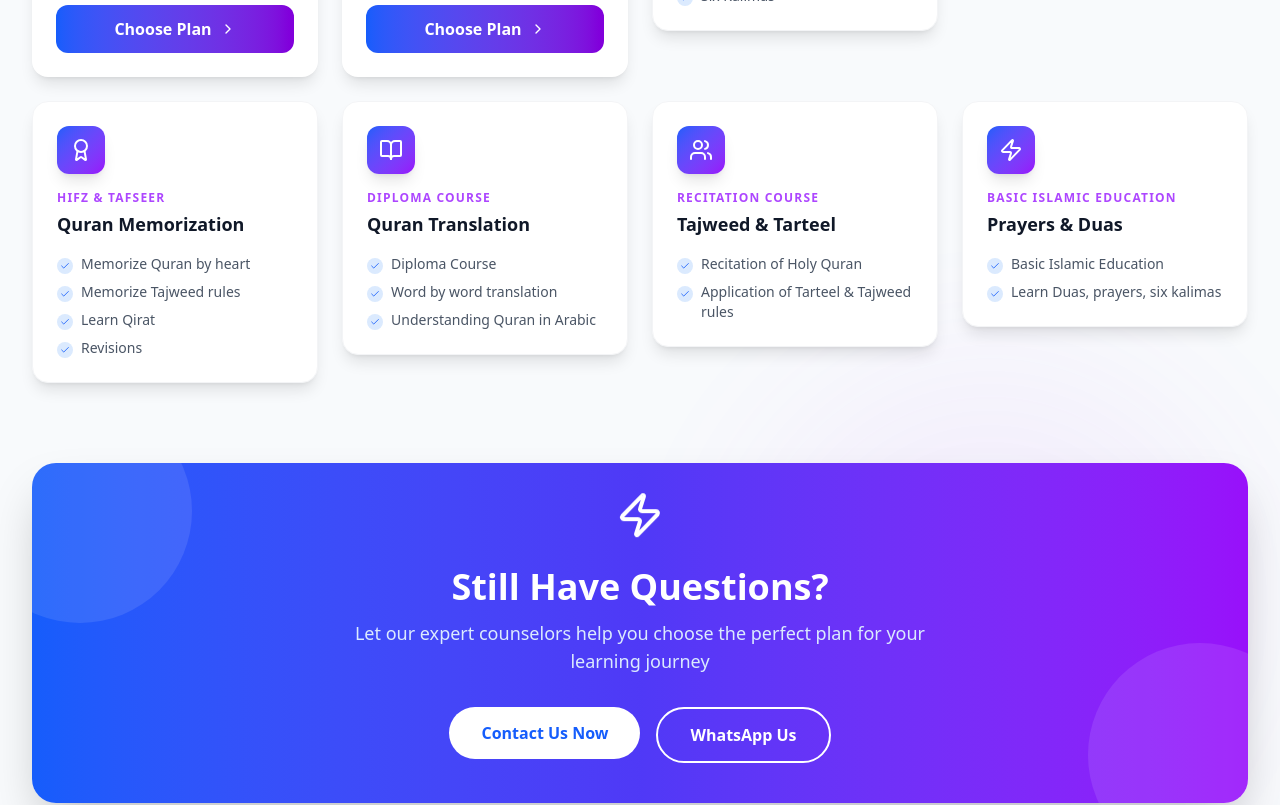
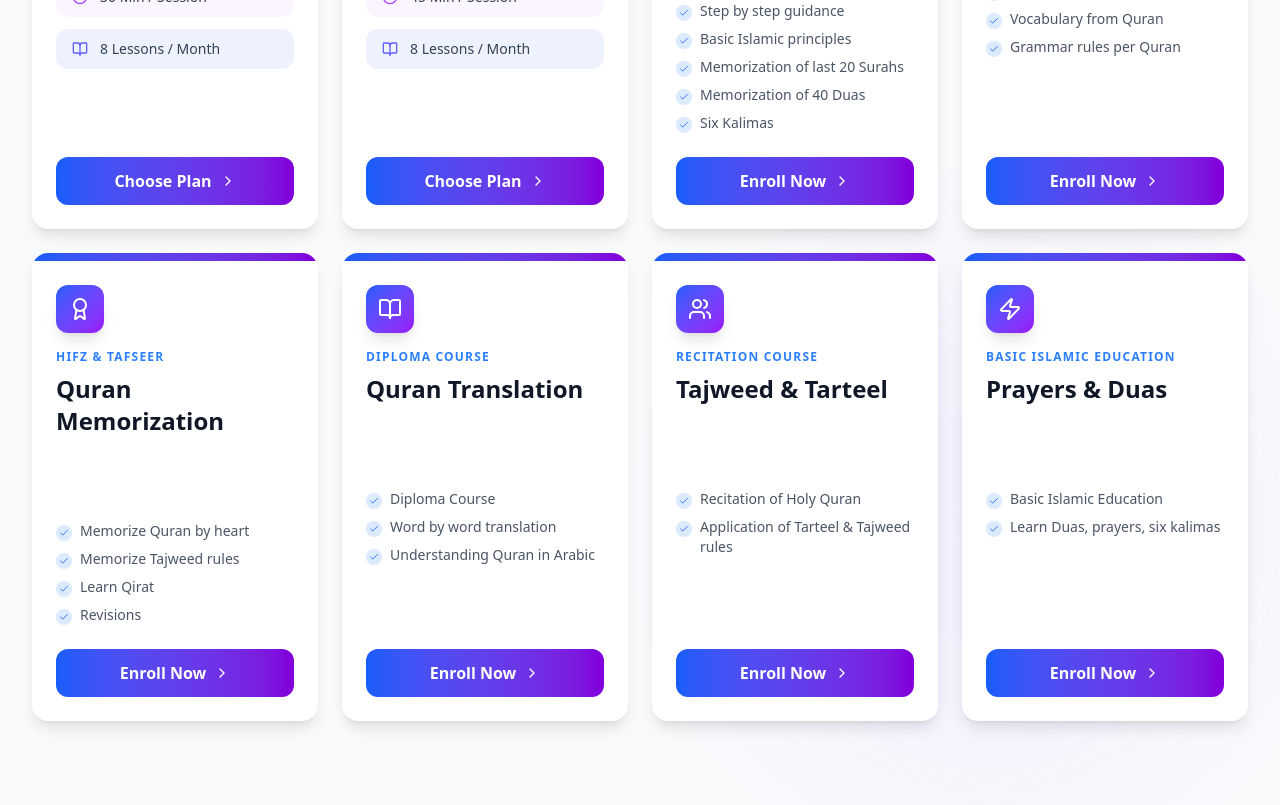
Before and after one commit to imama-ansari14/Quran-Sabaq, a React (Vite) app: page / in a window 1280 px wide. Shown: the part 3360-4165 px from the top of the page. Built offline with nearby package versions, Linux system fonts and the light colour scheme.

Commit message:
Updated prices and colors in Fees component

```diff
--- a/src/components/Fees.jsx
+++ b/src/components/Fees.jsx
@@ -21,8 +21,8 @@ const arabicPlans = [
     frequency: "2 Days Every Week",
     duration: "30 Min / Session",
     lessons: "8 Lessons / Month",
-    priceUSD: "$39",
-    priceGBP: "£25",
+    priceUSD: "$37",
+    priceGBP: "£29",
     color: "from-blue-600 to-purple-700",
   },
   {
@@ -31,8 +31,8 @@ const arabicPlans = [
     frequency: "3 Days Every Week",
     duration: "30 Min / Session",
     lessons: "12 Lessons / Month",
-    priceUSD: "$45",
-    priceGBP: "£30",
+    priceUSD: "$50",
+    priceGBP: "£38",
     color: "from-blue-600 to-purple-700",
     popular: true,
   },
@@ -42,8 +42,8 @@ const arabicPlans = [
     frequency: "4 Days Every Week",
     duration: "30 Min / Session",
     lessons: "16 Lessons / Month",
-    priceUSD: "$59",
-    priceGBP: "£35",
+    priceUSD: "$65",
+    priceGBP: "£50",
     color: "from-blue-600 to-purple-700",
   },
   {
@@ -52,8 +52,8 @@ const arabicPlans = [
     frequency: "5 Days Every Week",
     duration: "30 Min / Session",
     lessons: "20 Lessons / Month",
-    priceUSD: "$69",
-    priceGBP: "£39",
+    priceUSD: "$78",
+    priceGBP: "£58",
     color: "from-blue-600 to-purple-700",
   },
 ];
@@ -65,8 +65,8 @@ const weekendPlans = [
     frequency: "Sat & Sun",
     duration: "30 Min / Session",
     lessons: "8 Lessons / Month",
-    priceUSD: "$30",
-    priceGBP: "£22",
+    priceUSD: "$37",
+    priceGBP: "£29",
     color: "from-blue-600 to-purple-700",
   },
   {
@@ -87,6 +87,7 @@ const courses = [
     subtitle: "For Beginners",
     tag: "Courses",
     icon: BookOpen,
+    color: "from-blue-600 to-purple-700",
     features: [
       "Identify Arabic Alphabets",
       "Read Holy Quran with Tajweed Rules",
@@ -102,6 +103,7 @@ const courses = [
     subtitle: "Language & Grammar",
     tag: "Courses",
     icon: Star,
+    color: "from-blue-600 to-purple-700",
     features: [
       "Arabic Alphabets to language",
       "Arabic grammar rules",
@@ -115,6 +117,7 @@ const courses = [
     subtitle: "Hifz & Tafseer",
     tag: "Courses",
     icon: Award,
+    color: "from-blue-600 to-purple-700",
     features: [
       "Memorize Quran by heart",
       "Memorize Tajweed rules",
@@ -127,6 +130,7 @@ const courses = [
     subtitle: "Diploma Course",
     tag: "Courses",
     icon: BookOpen,
+    color: "from-blue-600 to-purple-700",
     features: [
       "Diploma Course",
       "Word by word translation",
@@ -138,6 +142,7 @@ const courses = [
     subtitle: "Recitation Course",
     tag: "Courses",
     icon: Users,
+    color: "from-blue-600 to-purple-700",
     features: [
       "Recitation of Holy Quran",
       "Application of Tarteel & Tajweed rules",
@@ -148,41 +153,51 @@ const courses = [
     subtitle: "Basic Islamic Education",
     tag: "Courses",
     icon: Zap,
+    color: "from-blue-600 to-purple-700",
     features: ["Basic Islamic Education", "Learn Duas, prayers, six kalimas"],
   },
 ];
 
 const allItems = [...arabicPlans, ...weekendPlans, ...courses];
 
-const PlanCard = ({ item, index }) => {
+const PlanCard = ({ item }) => {
   const isPricing = !!item.priceUSD;
+  const Icon = item.icon;
 
-  if (isPricing) {
   return (
-      <div
-        className="relative bg-white rounded-2xl overflow-hidden shadow-lg hover:shadow-2xl transition-all duration-500 hover:-translate-y-2 flex flex-col"
-        style={{ animationDelay: `${index * 60}ms` }}
-      >
+    <div className="relative bg-white rounded-2xl overflow-hidden shadow-lg hover:shadow-2xl transition-all duration-500 hover:-translate-y-2 flex flex-col w-full h-full">
       {item.popular && (
         <div className="absolute top-4 right-4 bg-gradient-to-r from-blue-600 to-purple-600 text-white text-xs font-bold px-3 py-1 rounded-full z-10 shadow">
           Most Popular
         </div>
       )}
+
       {/* Top color bar */}
-        <div className={`h-2 w-full bg-gradient-to-r ${item.color}`} />
+      <div className={`h-2 w-full bg-gradient-to-r ${item.color} shrink-0`} />
 
       <div className="p-6 flex flex-col flex-1">
-          {/* Tag */}
+        {/* Fixed-height top zone: icon placeholder or icon — keeps tag/title aligned */}
+        <div className="h-16 shrink-0 flex items-start">
+          {!isPricing && Icon ? (
+            <div className="w-12 h-12 rounded-xl bg-gradient-to-br from-blue-600 to-purple-600 flex items-center justify-center shadow-lg">
+              <Icon className="w-6 h-6 text-white" />
+            </div>
+          ) : null}
+        </div>
+
+        {/* Tag / subtitle */}
         <span className="text-xs font-semibold text-blue-500 uppercase tracking-widest mb-2">
-            {item.tag}
+          {isPricing ? item.tag : item.subtitle}
         </span>
 
         <h4 className="text-2xl font-extrabold text-gray-900 mb-1">
           {item.title}
         </h4>
 
-          {/* Price */}
-          <div className="mt-4 mb-6">
+        {/* Fixed-height price zone — keeps content below aligned across card types */}
+        <div className="h-20 shrink-0">
+          {isPricing && (
+            <div className="mt-3">
               <div className="flex items-end gap-2">
                 <span
                   className={`text-4xl font-black bg-gradient-to-r ${item.color} bg-clip-text text-transparent`}
@@ -193,11 +208,17 @@ const PlanCard = ({ item, index }) => {
                   / {item.priceGBP}
                 </span>
               </div>
-            <p className="text-xs text-gray-400 font-medium mt-1">per month</p>
+              <p className="text-xs text-gray-400 font-medium mt-1">
+                per month
+              </p>
+            </div>
+          )}
         </div>
 
-          {/* Details */}
-          <div className="space-y-3 flex-1">
+        {/* Flex-grow content area */}
+        <div className="flex-1">
+          {isPricing && (
+            <div className="space-y-3">
               <div className="flex items-center gap-3 bg-blue-50 px-4 py-2.5 rounded-xl">
                 <Calendar className="w-4 h-4 text-blue-500 shrink-0" />
                 <span className="text-sm text-gray-700 font-medium">
@@ -217,35 +238,10 @@ const PlanCard = ({ item, index }) => {
                 </span>
               </div>
             </div>
+          )}
 
-          <button
-            className={`mt-6 w-full bg-gradient-to-r ${item.color} text-white py-3 rounded-xl font-bold hover:opacity-90 hover:shadow-lg transition-all duration-300 flex items-center justify-center gap-2 group`}
-          >
-            Choose Plan
-            <ChevronRight className="w-4 h-4 group-hover:translate-x-1 transition-transform" />
-          </button>
-        </div>
-      </div>
-    );
-  }
-
-  // Course Card
-  const Icon = item.icon;
-  return (
-    <div
-      className="bg-white rounded-2xl p-6 shadow-lg hover:shadow-2xl border border-gray-100 hover:border-blue-200 transition-all duration-500 hover:-translate-y-2 flex flex-col"
-      style={{ animationDelay: `${index * 60}ms` }}
-    >
-      <div className="w-12 h-12 rounded-xl bg-gradient-to-br from-blue-600 to-purple-600 flex items-center justify-center mb-4 shadow-lg">
-        <Icon className="w-6 h-6 text-white" />
-      </div>
-      <span className="text-xs font-semibold text-purple-500 uppercase tracking-widest mb-1">
-        {item.subtitle}
-      </span>
-      <h4 className="text-lg font-extrabold text-gray-900 mb-4">
-        {item.title}
-      </h4>
-      <ul className="space-y-2 flex-1">
+          {!isPricing && (
+            <ul className="space-y-2">
               {item.features.map((f, i) => (
                 <li key={i} className="flex items-start gap-2">
                   <span className="mt-1 w-4 h-4 rounded-full bg-blue-100 flex items-center justify-center shrink-0">
@@ -255,6 +251,17 @@ const PlanCard = ({ item, index }) => {
                 </li>
               ))}
             </ul>
+          )}
+        </div>
+
+        {/* CTA Button — always at bottom */}
+        <button
+          className={`mt-6 w-full bg-gradient-to-r ${item.color} text-white py-3 rounded-xl font-bold hover:opacity-90 hover:shadow-lg transition-all duration-300 flex items-center justify-center gap-2 group shrink-0`}
+        >
+          {isPricing ? "Choose Plan" : "Enroll Now"}
+          <ChevronRight className="w-4 h-4 group-hover:translate-x-1 transition-transform" />
+        </button>
+      </div>
     </div>
   );
 };
@@ -323,7 +330,7 @@ const Fee = () => {
 
           {/* Banners */}
           <div className="flex flex-col sm:flex-row gap-4 justify-center items-center max-w-3xl mx-auto">
-            <div className="flex-1 bg-gradient-to-r from-blue-600 to-purple-600 text-white px-6 py-4 rounded-2xl shadow-xl flex items-center justify-center gap-2">
+            <div className="flex-1 bg-gradient-to-r from-blue-600 to-purple-700 text-white px-6 py-4 rounded-2xl shadow-xl flex items-center justify-center gap-2">
               <Sparkles className="w-5 h-5 animate-pulse shrink-0" />
               <p className="font-bold text-sm md:text-base">
                 Available 24/7 · First week FREE trial!
@@ -373,61 +380,24 @@ const Fee = () => {
           </span>
         </div>
 
-        {/* Grid */}
+        {/* Grid — flex items stretch to fill row height equally */}
         <div
           key={animKey}
           className="grid sm:grid-cols-2 lg:grid-cols-3 xl:grid-cols-4 gap-6"
+          style={{ alignItems: "stretch" }}
         >
           {filtered.map((item, i) => (
             <div
               key={`${item.title}-${i}`}
-              className="animate-fade-in-up"
+              className="animate-fade-in-up flex"
               style={{
                 animationDelay: `${i * 60}ms`,
                 animationFillMode: "both",
               }}
             >
-              <PlanCard item={item} index={i} />
+              <PlanCard item={item} />
             </div>
           ))}
-        </div>
-
-        {/* Bottom CTA */}
-        <div
-          className={`mt-20 transition-all duration-1000 delay-700 ${
-            isVisible ? "opacity-100 translate-y-0" : "opacity-0 translate-y-8"
-          }`}
-        >
-          <div className="bg-gradient-to-r from-blue-600 via-indigo-600 to-purple-600 rounded-3xl p-10 text-white text-center shadow-2xl relative overflow-hidden">
-            <div className="absolute -top-16 -left-16 w-56 h-56 bg-white/10 rounded-full" />
-            <div className="absolute -bottom-16 -right-16 w-56 h-56 bg-white/10 rounded-full" />
-            <div className="relative z-10">
-              <Zap className="w-12 h-12 mx-auto mb-4 animate-bounce" />
-              <h3 className="text-3xl md:text-4xl font-extrabold mb-3">
-                Still Have Questions?
-              </h3>
-              <p className="text-blue-100 text-lg mb-8 max-w-xl mx-auto">
-                Let our expert counselors help you choose the perfect plan for
-                your learning journey
-              </p>
-              <div className="flex flex-col sm:flex-row gap-4 justify-center">
-                <a href="#contact">
-                  <button className="bg-white text-blue-600 px-8 py-3.5 rounded-full font-bold text-base hover:shadow-xl hover:scale-105 transition-all duration-300">
-                    Contact Us Now
-                  </button>
-                </a>
-                <a
-                  href="https://wa.me/923002207349"
-                  target="_blank"
-                  rel="noopener noreferrer"
-                >
-                  <button className="border-2 border-white text-white px-8 py-3.5 rounded-full font-bold text-base hover:bg-white hover:text-blue-600 transition-all duration-300 hover:scale-105">
-                    WhatsApp Us
-                  </button>
-                </a>
-              </div>
-            </div>
-          </div>
         </div>
       </div>
 
```
Lines whose indentation alone changed are shown as unchanged.
